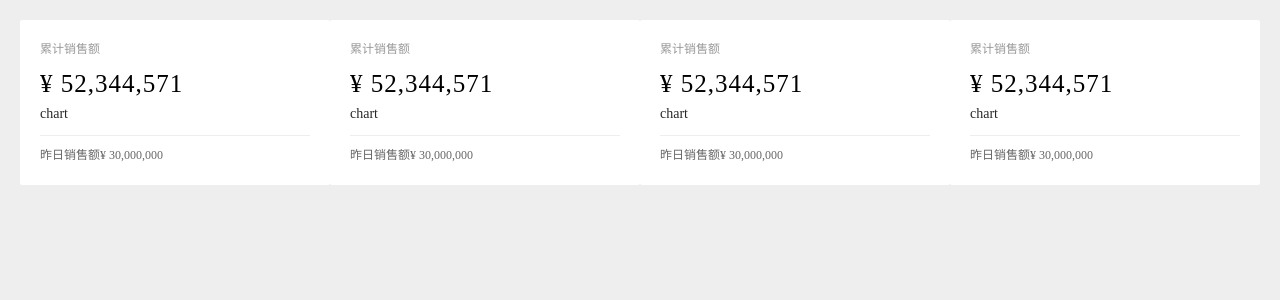
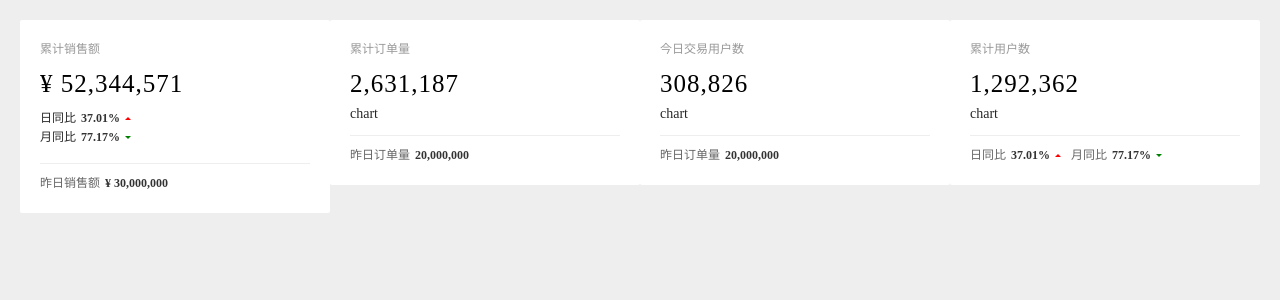
Before and after one commit to Thursss/vi, a React (Create React App) app: page /data-report in a window 1280 px wide. Shown: the top 300 px of the page. Built offline with nearby package versions, Linux system fonts and the light colour scheme.

Commit message:
feat: 总体销量样式

```diff
--- a/src/pages/datav-report/component/Total.tsx
+++ b/src/pages/datav-report/component/Total.tsx
@@ -6,6 +6,21 @@ interface TotalProps {
   value: string | number;
   total?: ReactNode;
 }
+
+const Total: FC<TotalProps> = (props) => {
+  const { title, value, children, total } = props;
+  return (
+    <div className="total-wrapper">
+      <StyleTotal className="total-sales">
+        <div className="title">{title}</div>
+        <div className="value">{value}</div>
+        <>{children}</>
+        <div className="line"></div>
+        {total && <div className="total">{total}</div>}
+      </StyleTotal>
+    </div>
+  );
+};
 
 const StyleTotal = styled.div`
   .title {
@@ -18,18 +33,6 @@ const StyleTotal = styled.div`
     margin-top: 5px;
     letter-spacing: 1px;
   }
-  .chart {
-    display: -webkit-box;
-    display: -ms-flexbox;
-    display: flex;
-    -webkit-box-orient: vertical;
-    -webkit-box-direction: normal;
-    -ms-flex-direction: column;
-    flex-direction: column;
-    -webkit-box-pack: center;
-    -ms-flex-pack: center;
-    justify-content: center;
-  }
   .line {
     margin: 10px 0;
     border-top: 1px solid #eee;
@@ -40,19 +43,4 @@ const StyleTotal = styled.div`
   }
 `;
 
-const Total: FC<TotalProps> = (props) => {
-  const { title, value, children, total } = props;
-  return (
-    <div className="total-wrapper">
-      <StyleTotal className="total-sales">
-        <div className="title">{title}</div>
-        <div className="value">{value}</div>
-        <div className="chart">{children}</div>
-        <div className="line"></div>
-        {total && <div className="total">{total}</div>}
-      </StyleTotal>
-    </div>
-  );
-};
-
 export default Total;
--- /dev/null
+++ b/src/pages/datav-report/component/TotalNumber.tsx
@@ -0,0 +1,39 @@
+import React, { FC } from 'react';
+import styled from 'styled-components';
+
+interface TotalNumberProps {
+  text?: string;
+  number?: number | string;
+  label?: 'up' | 'down' | 'left' | 'right';
+}
+
+const TotalNumber: FC<TotalNumberProps> = ({
+  text,
+  number,
+  label,
+  children,
+  ...restProps
+}) => {
+  return (
+    <StyleSales className="sales" {...restProps}>
+      {text && <div className="text">{text}</div>}
+      <div className="number">{number ?? children}</div>
+      {label && <div className={`increase ${label}`}></div>}
+    </StyleSales>
+  );
+};
+
+TotalNumber.defaultProps = {};
+
+const StyleSales = styled.div`
+  display: flex;
+  align-items: center;
+  font-size: 12px;
+  padding-right: 10px;
+  .number {
+    margin-left: 5px;
+    font-weight: bold;
+    color: #333;
+  }
+`;
+export default TotalNumber;
--- a/src/pages/datav-report/index.tsx
+++ b/src/pages/datav-report/index.tsx
@@ -1,8 +1,82 @@
 import React from 'react';
 import styled from 'styled-components';
+import { Row, Col, Card } from '../../z-ui';
 
-import { Row, Col, Card } from '../../z-ui/index';
 import Total from './component/Total';
+import TotalNumber from './component/TotalNumber';
+
+function DatavReport() {
+  return (
+    <StyleDashboard className="dashboard">
+      <div className="overview-wrapper">
+        <Row>
+          <Col span={6}>
+            <Card>
+              <Total
+                title="累计销售额"
+                value="¥ 52,344,571"
+                total={
+                  <TotalNumber text="昨日销售额">¥ 30,000,000</TotalNumber>
+                }
+              >
+                <div className="chart">
+                  <TotalNumber text="日同比" label="up">
+                    37.01%
+                  </TotalNumber>
+                  <TotalNumber text="月同比" label="down">
+                    77.17%
+                  </TotalNumber>
+                </div>
+              </Total>
+            </Card>
+          </Col>
+          <Col span={6}>
+            <Card>
+              <Total
+                title="累计订单量"
+                value="2,631,187"
+                total={<TotalNumber text="昨日订单量"> 20,000,000</TotalNumber>}
+              >
+                <span>chart</span>
+              </Total>
+            </Card>
+          </Col>
+          <Col span={6}>
+            <Card>
+              <Total
+                title="今日交易用户数"
+                value="308,826"
+                total={<TotalNumber text="昨日订单量"> 20,000,000</TotalNumber>}
+              >
+                <span>chart</span>
+              </Total>
+            </Card>
+          </Col>
+          <Col span={6}>
+            <Card>
+              <Total
+                title="累计用户数"
+                value="1,292,362"
+                total={
+                  <div style={{ display: 'flex' }}>
+                    <TotalNumber text="日同比" label="up">
+                      37.01%
+                    </TotalNumber>
+                    <TotalNumber text="月同比" label="down">
+                      77.17%
+                    </TotalNumber>
+                  </div>
+                }
+              >
+                <span>chart</span>
+              </Total>
+            </Card>
+          </Col>
+        </Row>
+      </div>
+    </StyleDashboard>
+  );
+}
 
 const StyleDashboard = styled.div`
   width: 100%;
@@ -12,38 +86,19 @@ const StyleDashboard = styled.div`
   box-sizing: border-box;
   overflow: auto;
   .overview-wrapper {
+    .chart {
+      height: 50px;
+      display: -webkit-box;
+      display: -ms-flexbox;
+      display: flex;
+      -webkit-box-orient: vertical;
+      -webkit-box-direction: normal;
+      -ms-flex-direction: column;
+      flex-direction: column;
+      -webkit-box-pack: center;
+      -ms-flex-pack: center;
+      justify-content: center;
+    }
   }
 `;
-
-function DatavReport() {
-  return (
-    <StyleDashboard className="dashboard">
-      <div className="overview-wrapper">
-        <Row>
-          {[{}, {}, {}, {}].map((item, i) => (
-            <Col key={i} span={6}>
-              <Card>
-                <Total
-                  title="累计销售额"
-                  value="¥ 52,344,571"
-                  total={
-                    <>
-                      昨日销售额
-                      <span data-v-e38c7be8="" className="emphasis">
-                        ¥ 30,000,000
-                      </span>
-                    </>
-                  }
-                >
-                  <span>chart</span>
-                </Total>
-              </Card>
-            </Col>
-          ))}
-        </Row>
-      </div>
-    </StyleDashboard>
-  );
-}
-
 export default DatavReport;
--- a/src/style/index.scss
+++ b/src/style/index.scss
@@ -5,3 +5,26 @@ body {
   padding: 0;
   background-color: #eee;
 }
+
+.increase {
+  width: 0;
+  height: 0;
+  border-width: 3px;
+  border-style: solid;
+  &.up {
+    border-color: transparent transparent red transparent;
+    margin: 0 0 3px 5px;
+  }
+  &.right {
+    border-color: transparent transparent transparent red;
+    margin: 0 0 0 5px;
+  }
+  &.down {
+    border-color: green transparent transparent transparent;
+    margin: 3px 0 0 5px;
+  }
+  &.left {
+    border-color: transparent green transparent transparent;
+    margin: 0 5px 0 3px;
+  }
+}
```
